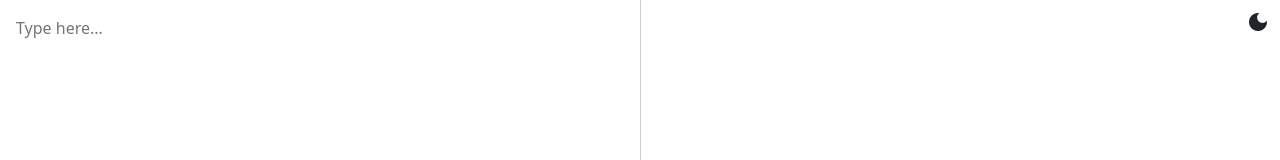
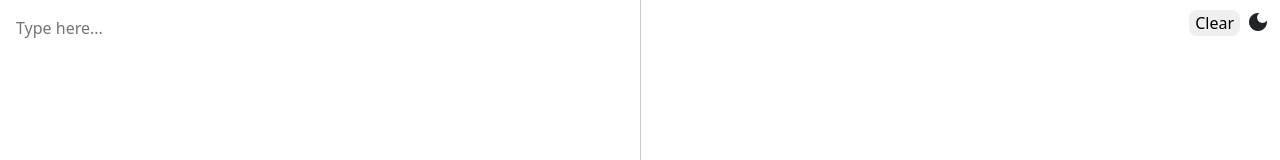
Before and after one commit to leafjolt/markdown-editor, a plain HTML site: page index.html in a window 1280 px wide. Shown: the top 160 px of the page. Drawn offline with nearby package versions, Linux system fonts and the light colour scheme.

Commit message:
Added clear button

```diff
--- a/app.js
+++ b/app.js
@@ -45,6 +45,9 @@ const app = Vue.createApp({
     methods: {
         toggleTheme() {
             this.theme = this.theme == 'light' ? 'dark' : 'light';
+        },
+        clear() {
+            this.message = '';
         }
     }
 });
--- a/index.html
+++ b/index.html
@@ -23,6 +23,7 @@
             <textarea id="input" placeholder="Type here..." v-model="message"></textarea>
             <div id="output" v-html="htmlOutput"></div>
             <div id="counter">{{ charCount }}</div>
+            <button id="clear" @click="clear">Clear</button>
             <span id="themeToggle" class="material-icons" @click="toggleTheme">{{ themeIcon }}</span>
         </div>
         <script src="app.js"></script>
--- a/style.css
+++ b/style.css
@@ -56,6 +56,15 @@ html, body {
     z-index: 1000;
 }
 
+#clear {
+    position: absolute;
+    top: 10px;
+    right: 40px;
+    border: none;
+    border-radius: 0.5rem;
+    z-index: 1000;
+}
+
 #counter {
     position: absolute;
     bottom: 10px;
```
